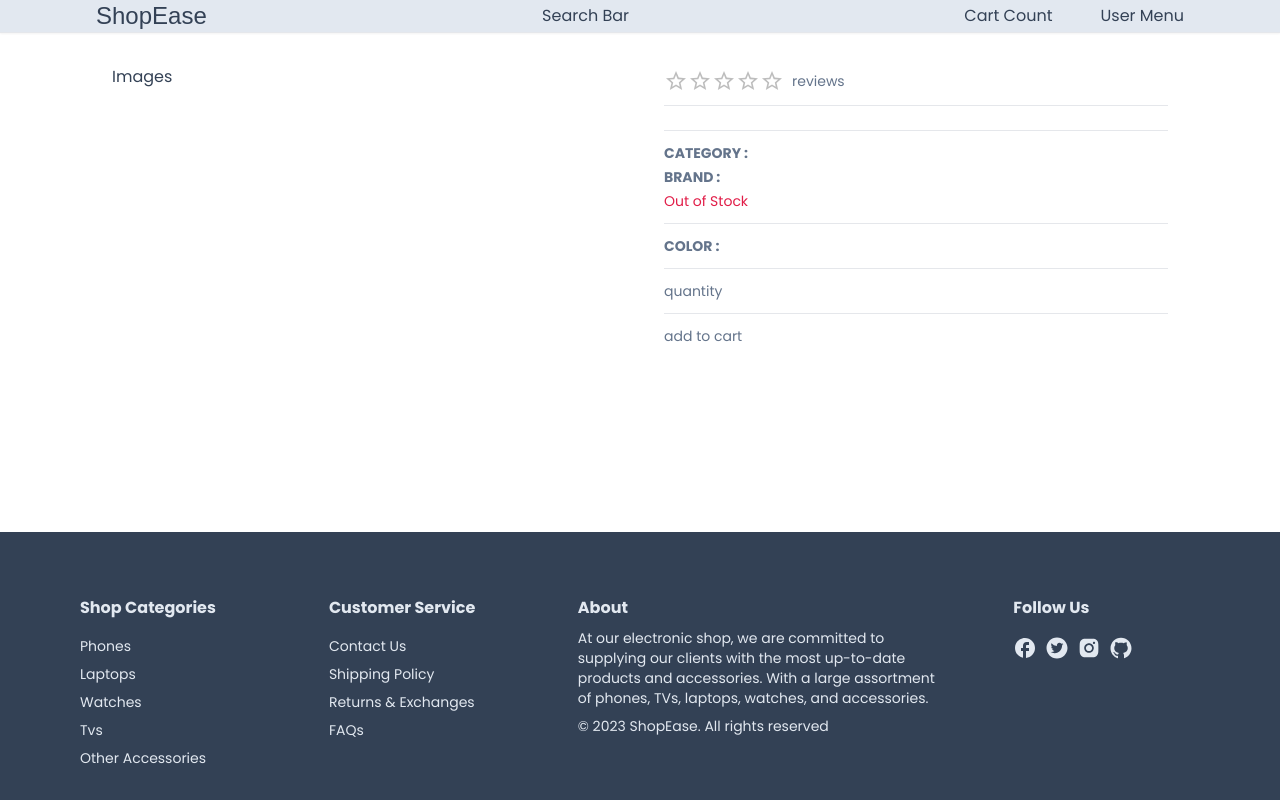
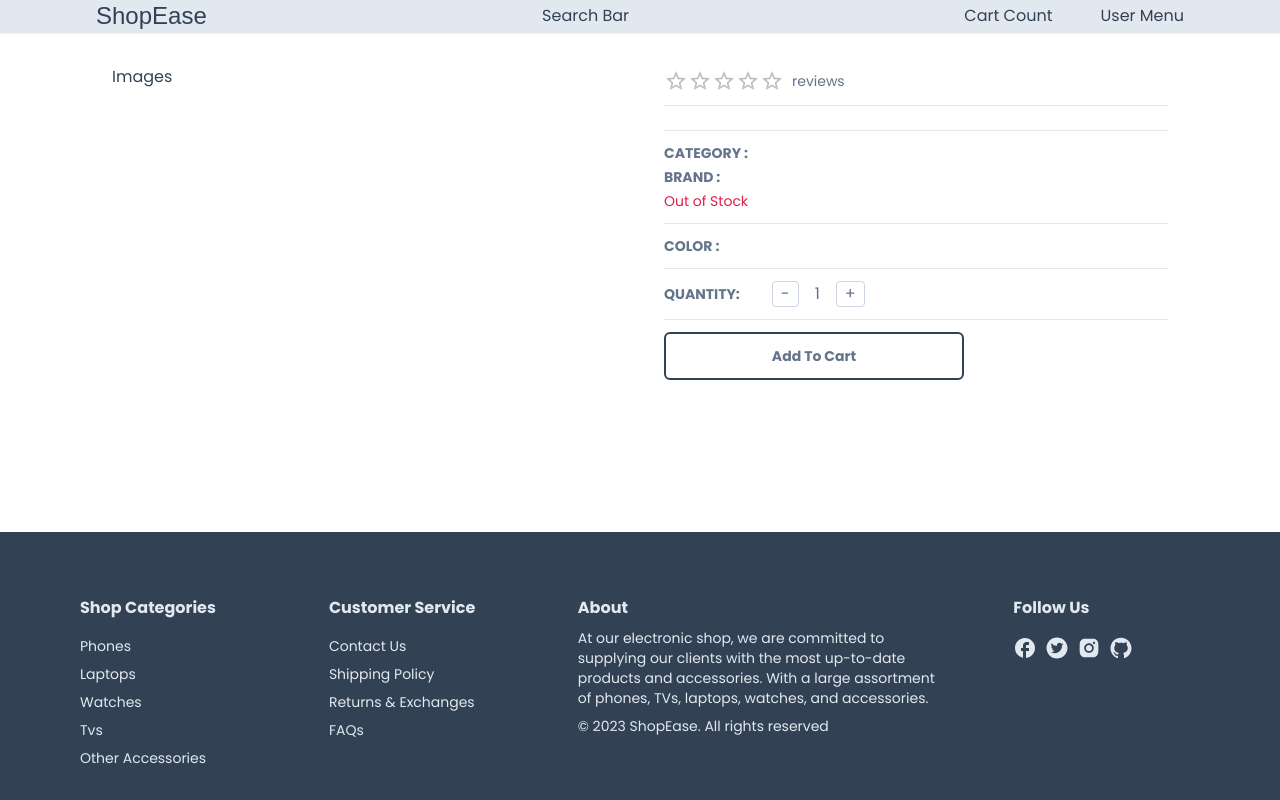
Before and after one commit to Harsh-kumar-jha/ShopEase, a Next.js app: page /product/1 in a window 1280 px wide. Built offline with nearby package versions, Linux system fonts and the light colour scheme; a web font is replaced by a local one.

Commit message:
Created a Reusable button for product to add to cart and a resuable set quantity for each product  and for cart section

```diff
--- /dev/null
+++ b/app/components/Button/Button.tsx
@@ -0,0 +1,52 @@
+"use client";
+
+import { IconType } from "react-icons";
+
+interface ButtonPros {
+  label: string;
+  disable?: boolean;
+  outline?: boolean;
+  small?: boolean;
+  custom?: string;
+  icon?: IconType;
+  onClick: (e: React.MouseEvent<HTMLButtonElement>) => void;
+}
+
+const Button: React.FC<ButtonPros> = ({
+  label,
+  disable,
+  outline,
+  small,
+  custom,
+  icon: Icon,
+  onClick,
+}) => {
+  return (
+    <button
+      disabled={disable}
+      className={`
+    disable:opacity-70
+    disable:cursor-not-allowed
+    rounded-md
+    hover:opacity-80
+    transition
+    w-full
+    border-slate-700
+    flex
+    items-center
+    justify-center
+    gap-2
+    ${outline ? "bg-white" : "bg-slate-700"}
+    ${outline ? "bg-slate-700" : "bg-white"}
+    ${small ? "text-sm font-light" : "text-md font-semibold"}
+    ${small ? "py-1 px-2 border-[1px]" : "py-3 px-4 border-2"}
+    ${custom ? custom : ""}
+    `}
+    >
+      {Icon && <Icon size={24} />}
+      {label}
+    </button>
+  );
+};
+
+export default Button;
--- a/app/components/ProductDetails/ProductDetails.tsx
+++ b/app/components/ProductDetails/ProductDetails.tsx
@@ -3,6 +3,8 @@
 import { Rating } from "@mui/material";
 import { useCallback, useState } from "react";
 import SetColor from "../products/SetColor";
+import SetQuantity from "../products/SetQuantity";
+import { Button } from "..";
 
 interface ProductDetailsProps {
   product: any;
@@ -53,6 +55,19 @@ const ProductDetails: React.FC<ProductDetailsProps> = ({ product }) => {
     [cartProduct.selectedImg]
   );
 
+  const handleQtyDecrease = useCallback(() => {
+    if (cartProduct.quantity === 1) return;
+    setCartProduct((prevState) => {
+      return { ...prevState, quantity: --prevState.quantity };
+    });
+  }, [cartProduct]);
+  const handleQtyIncrease = useCallback(() => {
+    if (cartProduct.quantity === 5) return;
+    setCartProduct((prevState) => {
+      return { ...prevState, quantity: ++prevState.quantity };
+    });
+  }, [cartProduct]);
+
   return (
     <div className="grid grid-cols-1 md:grid-cols-2 gap-12">
       <div>Images</div>
@@ -83,9 +98,15 @@ const ProductDetails: React.FC<ProductDetailsProps> = ({ product }) => {
           handleColorSelect={handleColorSelect}
         />
         <HorizontalComp />
-        <div className="">quantity</div>
+        <SetQuantity
+          cartProduct={cartProduct}
+          handleQtyDecrease={handleQtyDecrease}
+          handleQtyIncrease={handleQtyIncrease}
+        />
         <HorizontalComp />
-        <div>add to cart</div>
+        <div className="max-w-[300px]">
+          <Button label="Add To Cart" onClick={() => {}} />
+        </div>
       </div>
     </div>
   );
--- a/app/components/index.ts
+++ b/app/components/index.ts
@@ -4,5 +4,14 @@ import HomeBanner from "./HomeBanner/HomeBanner";
 import Container from "./Container";
 import ProductCart from "./products/ProductCart";
 import ProductDetails from "./ProductDetails/ProductDetails";
+import Button from "./Button/Button";
 
-export { Footer, NavBar, HomeBanner, Container, ProductCart, ProductDetails };
+export {
+  Footer,
+  NavBar,
+  HomeBanner,
+  Container,
+  ProductCart,
+  ProductDetails,
+  Button,
+};
--- /dev/null
+++ b/app/components/products/SetQuantity.tsx
@@ -0,0 +1,36 @@
+"use client";
+
+import { CartProductType } from "../ProductDetails/ProductDetails";
+
+interface setQtyProps {
+  cartCounter?: boolean;
+  cartProduct: CartProductType;
+  handleQtyIncrease: () => void;
+  handleQtyDecrease: () => void;
+}
+
+const btnStyles = "border-[1.2px] border-slate-300 px-2 rounded";
+
+const SetQuantity: React.FC<setQtyProps> = ({
+  cartCounter,
+  cartProduct,
+  handleQtyDecrease,
+  handleQtyIncrease,
+}) => {
+  return (
+    <div className="flex gap-8 items-center">
+      {cartCounter ? null : <div className="font-semibold">QUANTITY:</div>}
+      <div className="flex gap-4  items-center text-base">
+        <button onClick={handleQtyDecrease} className={btnStyles}>
+          -
+        </button>
+        <div>{cartProduct?.quantity}</div>
+        <button onClick={handleQtyIncrease} className={btnStyles}>
+          +
+        </button>
+      </div>
+    </div>
+  );
+};
+
+export default SetQuantity;
```
